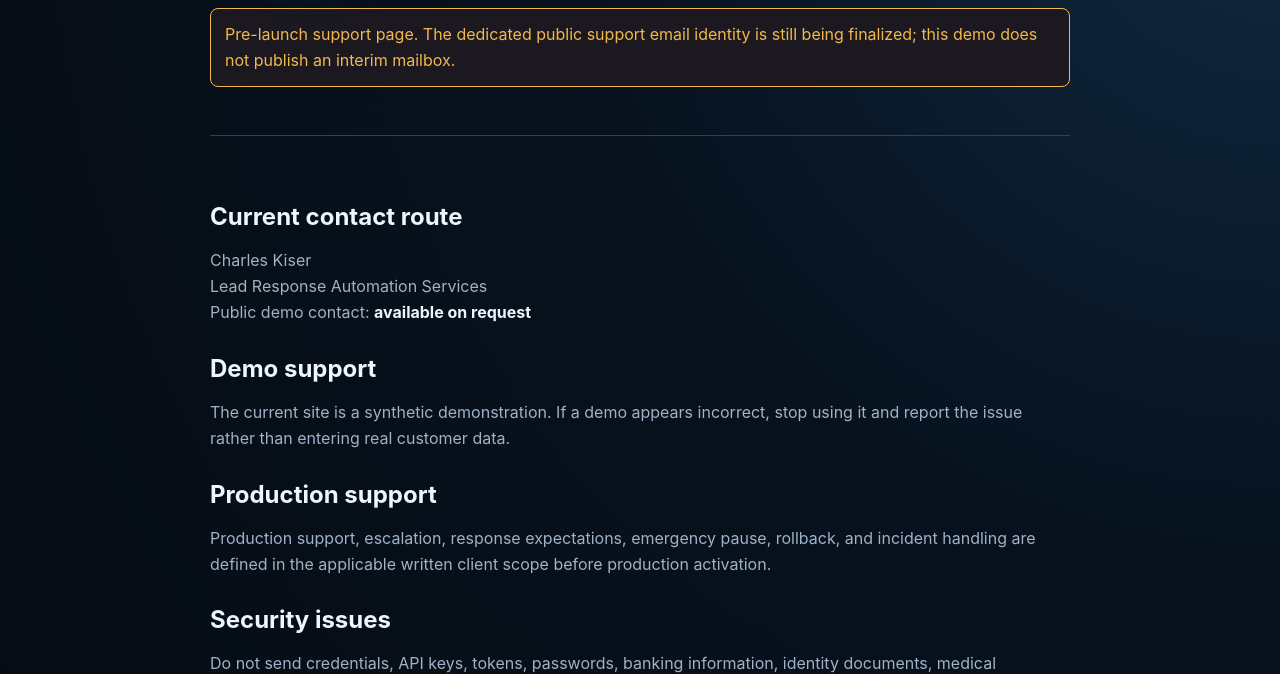
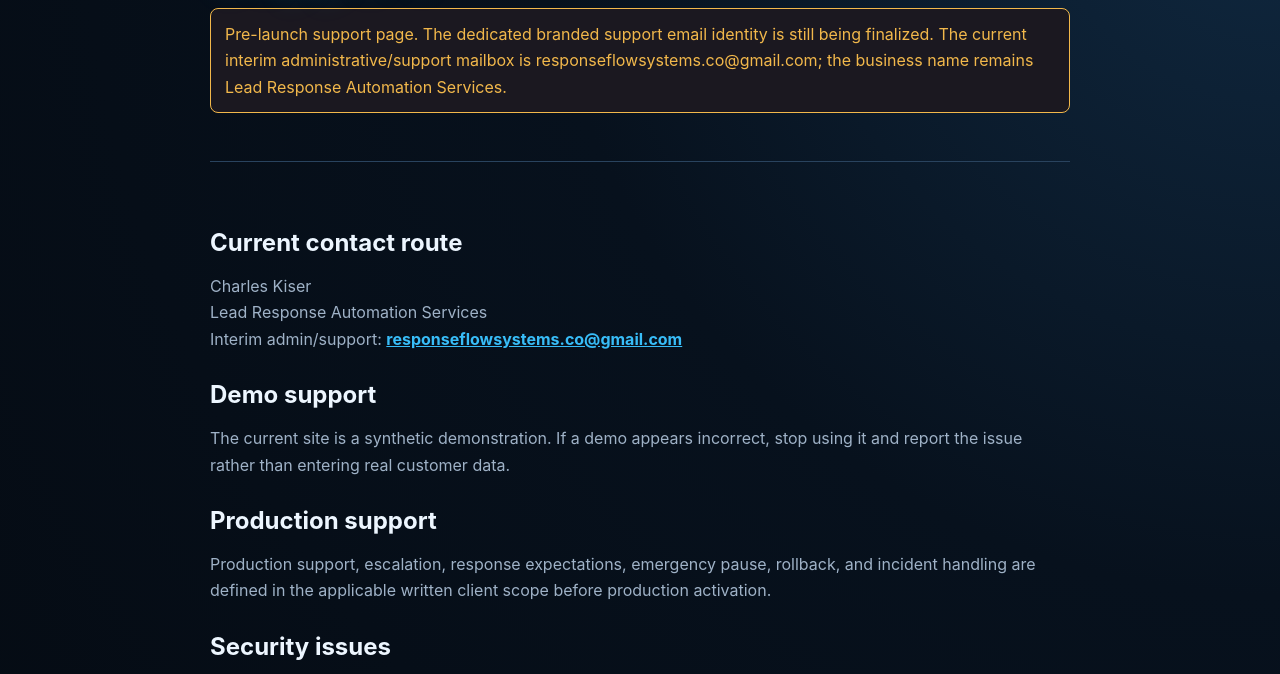
Before and after one commit to mrck43va-source/lead-response-automation-v1-demo, a plain HTML site: page support.html in a window 1280 px wide. Shown: the part 148-822 px from the top of the page. Drawn offline with Linux system fonts and the light colour scheme.

Commit message:
Update support.html interim support contact

```diff
--- a/support.html
+++ b/support.html
@@ -10,11 +10,11 @@
 <header class="policy-page">
   <p class="eyebrow">CHARLES KISER &mdash; LEAD RESPONSE AUTOMATION SERVICES</p>
   <h1>Support</h1>
-  <p class="policy-status">Pre-launch support page. The dedicated public support email identity is still being finalized; this demo does not publish an interim mailbox.</p>
+  <p class="policy-status">Pre-launch support page. The dedicated branded support email identity is still being finalized. The current interim administrative/support mailbox is responseflowsystems.co@gmail.com; the business name remains Lead Response Automation Services.</p>
 </header>
 <main class="policy-page">
   <h2>Current contact route</h2>
-  <p>Charles Kiser<br>Lead Response Automation Services<br>Public demo contact: <strong>available on request</strong></p>
+  <p>Charles Kiser<br>Lead Response Automation Services<br>Interim admin/support: <strong><a href="mailto:responseflowsystems.co@gmail.com">responseflowsystems.co@gmail.com</a></strong></p>
 
   <h2>Demo support</h2>
   <p>The current site is a synthetic demonstration. If a demo appears incorrect, stop using it and report the issue rather than entering real customer data.</p>
```
